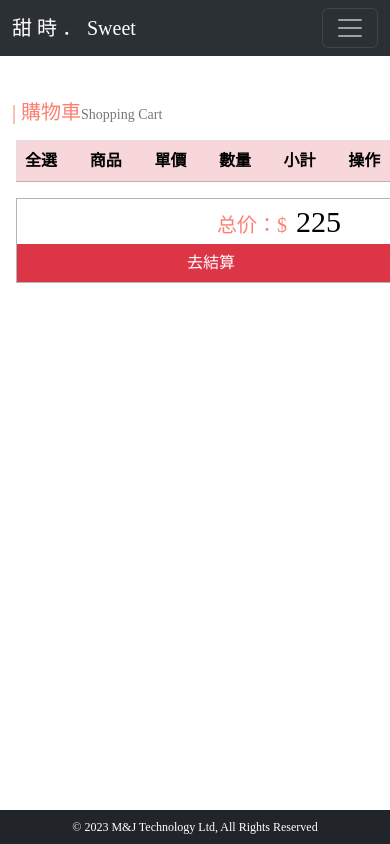
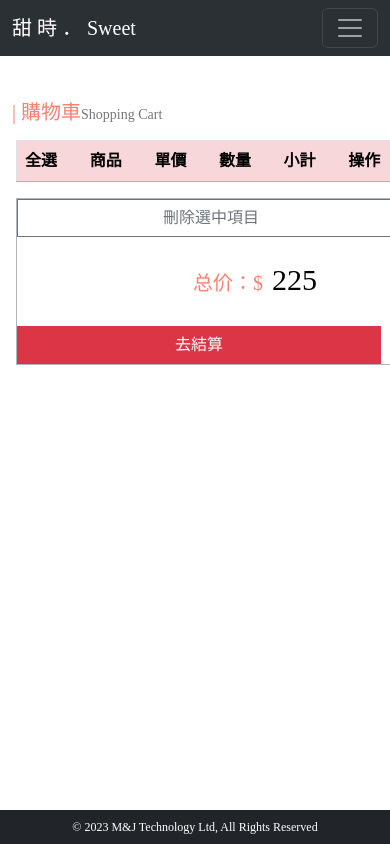
Before and after one commit to somanwai08/online-cake-shop-swiss, a plain HTML site: page cart.html in a window 390 px wide. Drawn offline with nearby package versions, Linux system fonts and the light colour scheme.

Commit message:
購物車添加刪除按鈕,調整不同斷點時按鈕的比例

```diff
--- a/cart.html
+++ b/cart.html
@@ -75,17 +75,25 @@
           <tbody></tbody>
         </table>
         <div
-          class="row mx-3 border border-dark-subtle justify-content-end px-0"
+          class="row mx-3 border border-dark-subtle justify-content-between px-0"
         >
-          <div class="TP col-lg-6 col-md-6 col-sm-3" style="width: 200px">
-            总价：$ <span class="totalPrice ms-1">225</span>
-          </div>
           <button
             type="button"
-            class="btn btn-danger col-lg-1 col-md-2 col-sm-3 rounded-0"
+            class="btn btn-outline-secondary col-lg-2 col-md-2 col-sm-3 rounded-0"
           >
-            去結算
+            刪除選中項目
           </button>
+          <div class="row col-lg-8 col-md-8 col-sm-6 justify-content-end">
+            <div class="TP col-lg-7 col-md-5 col-sm-2" style="width: 200px">
+              总价：$ <span class="totalPrice ms-1">225</span>
+            </div>
+            <button
+              type="button"
+              class="btn btn-danger rounded-0 col-lg-2 col-md-2 col-sm-2"
+            >
+              去結算
+            </button>
+          </div>
         </div>
       </div>
     </div>
--- a/js/cart.js
+++ b/js/cart.js
@@ -129,6 +129,7 @@ tbody.addEventListener('click', function (e) {
     let index1 = data.findIndex((item) => item.id === e.target.dataset.id)
     data[index1].checked = !data[index1].checked
   }
+
   // 更新本地存儲內容
   localStorage.setItem('cart', JSON.stringify(data))
   // 更新總價
--- a/less/cart.less
+++ b/less/cart.less
@@ -33,8 +33,10 @@
 
   .mx-3 {
     .TP {
+      // color: red;
       color: #fa8072;
       font-size: 20px;
+
       .totalPrice {
         color: black;
         font-size: 30px;
@@ -42,3 +44,31 @@
     }
   }
 }
+
+@media (max-width: 992px) {
+  .container {
+    .mx-3 {
+      .TP {
+        line-height: 62px;
+      }
+    }
+  }
+}
+@media (max-width: 768px) {
+  .container {
+    .mx-3 {
+      .TP {
+        line-height: 86px;
+      }
+    }
+  }
+}
+@media (max-width: 576px) {
+  .container {
+    .mx-3 {
+      .TP {
+        line-height: 86px;
+      }
+    }
+  }
+}
```
Also changed, not shown: css/cart.css.
